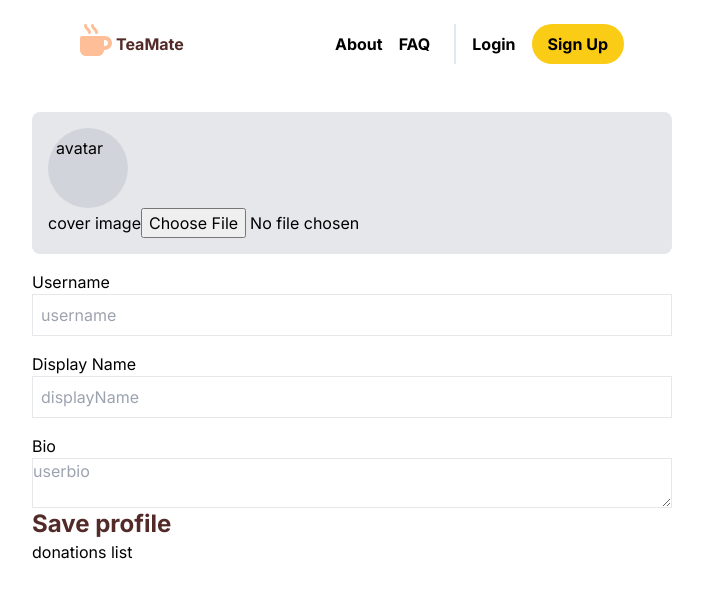
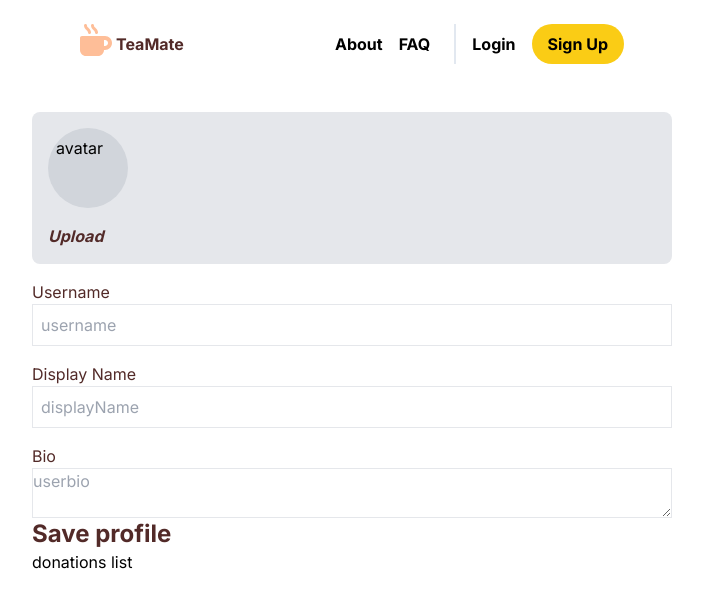
Before and after one commit to 1Icedtea/buymeatea, a Next.js app: page /profile in a window 1280 px wide. Shown: the top 608 px of the page, without its empty margins (288-991 px from the left). Built offline with nearby package versions, Linux system fonts and the light colour scheme; no server answers.

Commit message:
added styling in profile info and added url parameter in upload cover function

```diff
--- a/src/actions/uploadActions.ts
+++ b/src/actions/uploadActions.ts
@@ -24,9 +24,9 @@ export async function uploadToS3(formData: FormData) {
   }
 
   const buffer = Buffer.concat(chunks);
+  const bucketName = process.env.AMAZON_BUCKET;
 
   //send buffer data to S3
-
   await s3Client.send(
     new PutObjectCommand({
       Bucket: process.env.AWS_BUCKET as string,
@@ -40,5 +40,6 @@ export async function uploadToS3(formData: FormData) {
   return {
     newFileName,
     extension,
+    url: `https://${bucketName}.s3.amazonaws.com/${newFileName}`,
   };
 }
--- a/src/components/ProfileInfoForm.tsx
+++ b/src/components/ProfileInfoForm.tsx
@@ -3,6 +3,7 @@
 import { saveProfile } from "@/actions/profileInfoActions";
 import { uploadToS3 } from "@/actions/uploadActions";
 import { ChangeEvent } from "react";
+import "./styles.css";
 
 export default function ProfileInfoForm() {
   async function handleFormAction(formData: FormData) {
@@ -19,13 +20,21 @@ export default function ProfileInfoForm() {
       console.log(await uploadToS3(formData));
     }
   }
+
   return (
     <form action={handleFormAction}>
       <div className="bg-gray-200 p-4 rounded-lg">
         <div className="bg-gray-300 size-20 rounded-full p-2">avatar</div>
         <div>
-          cover image
+          {/* cover image */}
+          <label
+            htmlFor="inputFile"
+            className="font-bold italic transition-all"
+          >
+            Upload
+          </label>
           <input
+            className="hidden"
             type="file"
             name="coverFile"
             id="inputFile"
--- a/src/components/styles.css
+++ b/src/components/styles.css
@@ -5,6 +5,10 @@
 :root {
   --bg-primary: #febe98;
   --bg-secondary: #522a28;
+}
+
+label {
+  @apply text-[var(--bg-secondary)] hover:text-[var(--bg-primary)];
 }
 
 .logo {
```
